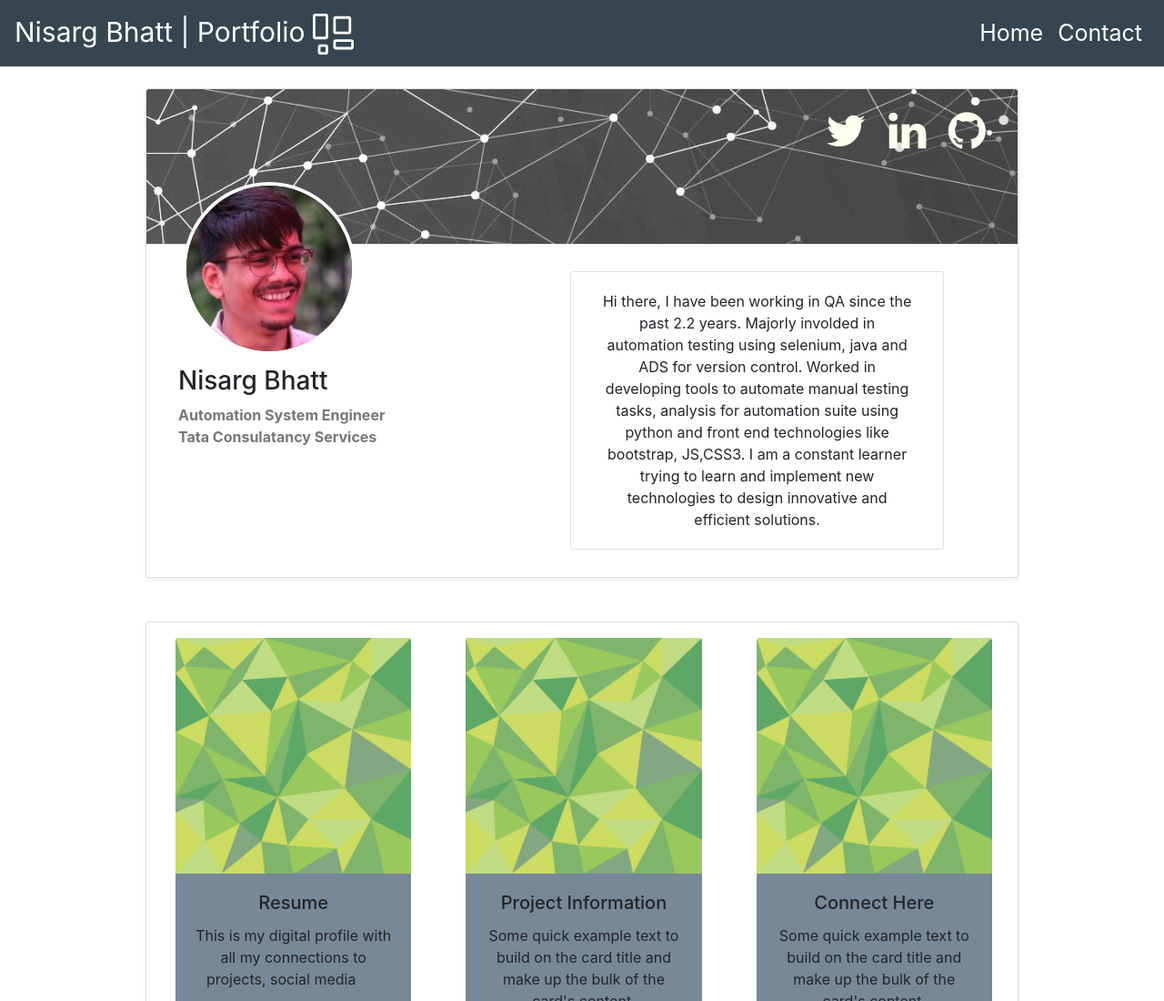
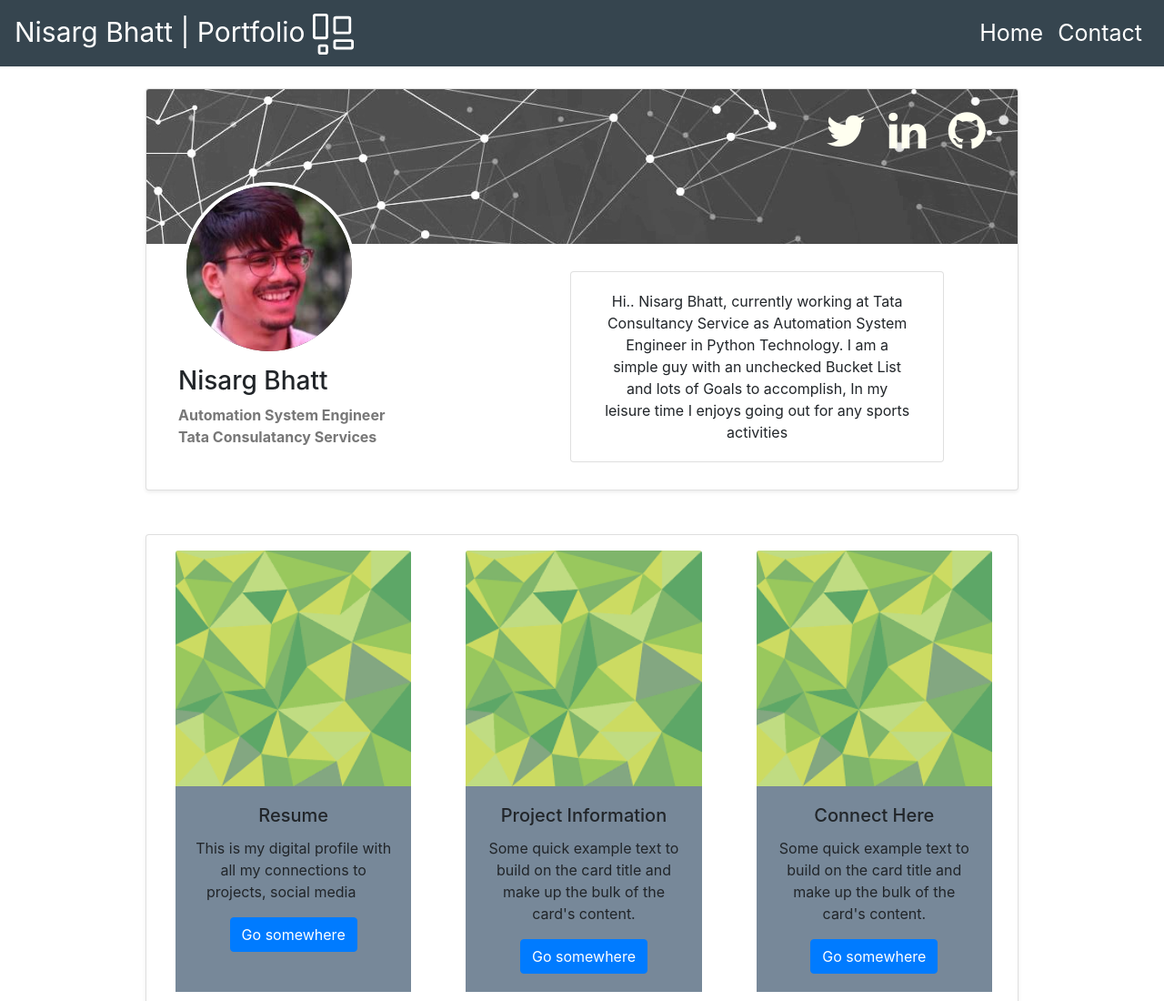
Before and after one commit to Nisarg-bhatt/portfolio, a plain HTML site: page index.html in a window 1280 px wide. Shown: the top 1100 px of the page at 91% size. Drawn offline with nearby package versions, Linux system fonts and the light colour scheme.

Commit message:
card info updated
changed from aaron data to my data

```diff
--- a/index.html
+++ b/index.html
@@ -93,11 +93,10 @@
         </div>
         <div class="card col-md-5" style="margin:3%">
           <div class="card-body" style="border:0px">
-            Hi there, I have been working in QA since the past 2.2 years. Majorly involded in automation testing using
-            selenium, java and ADS for version control. Worked in developing tools to automate manual testing tasks,
-            analysis for automation suite using python and front end technologies like bootstrap, JS,CSS3. I am a
-            constant learner trying to learn and implement new technologies to design innovative and efficient
-            solutions.
+            Hi.. Nisarg Bhatt, currently working at Tata Consultancy Service as
+                                Automation System Engineer in Python Technology. I am a simple guy with
+                                an unchecked Bucket List and lots of Goals to accomplish, In my leisure time I
+                                enjoys going out for any sports activities
 
           </div>
         </div>
```
